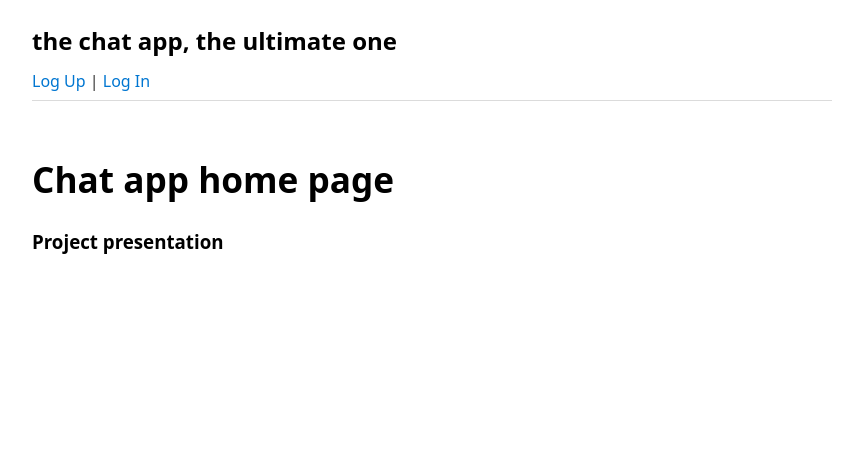
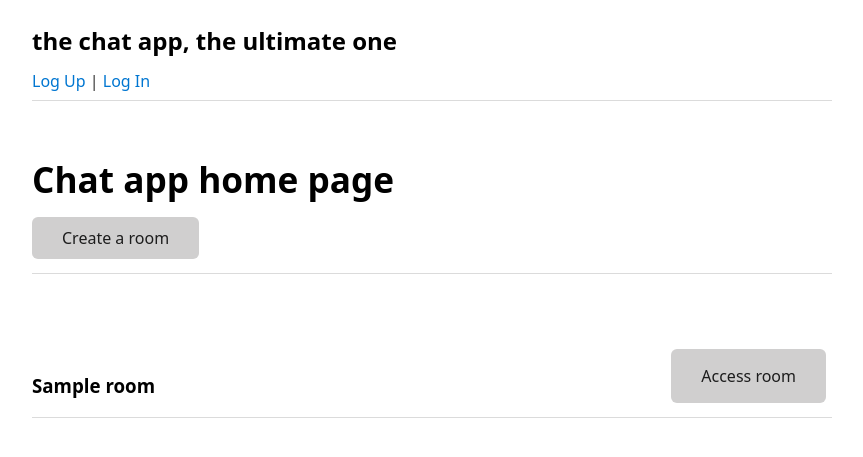
Before and after one commit to abstractHunter/chatley, a Django app: page / in a window 1280 px wide. Shown: the top 457 px of the page, without its empty margins (208-1071 px from the left). Run offline with Django 4.2, Linux system fonts and the light colour scheme; tables that the repository leaves empty hold one stand-in row (values such as "Sample post").

Commit message:
update chat index.html file

```diff
--- a/chat/templates/chat/index.html
+++ b/chat/templates/chat/index.html
@@ -5,14 +5,14 @@
 
     <h1>Chat app home page</h1>
 
-    {% if user.is_authenticated %}
 
-        <button onclick="window.location.href='{% url "newroom" %}';">
-            Create a room
-        </button>
+    <button onclick="window.location.href='{% url "newroom" %}';">
+        Create a room
+    </button>
 
-        <hr>
-        <br><br>
+    <hr>
+    <br><br>
+    {% if rooms %}
         {% for room in rooms %}
             <br>
             <div style="height: 60px; display: flex; justify-content: space-between;">
@@ -23,12 +23,14 @@
             </div>
             <hr>
         {% endfor %}
-        <br><br>
+
     {% else %}
-
-        <h3>Project presentation</h3>
+            <br>
+                <h3>No rooms yet, create one</h3>
+            <hr>
 
     {% endif %}
+    <br><br>
 
 
 {% endblock content %}
```
